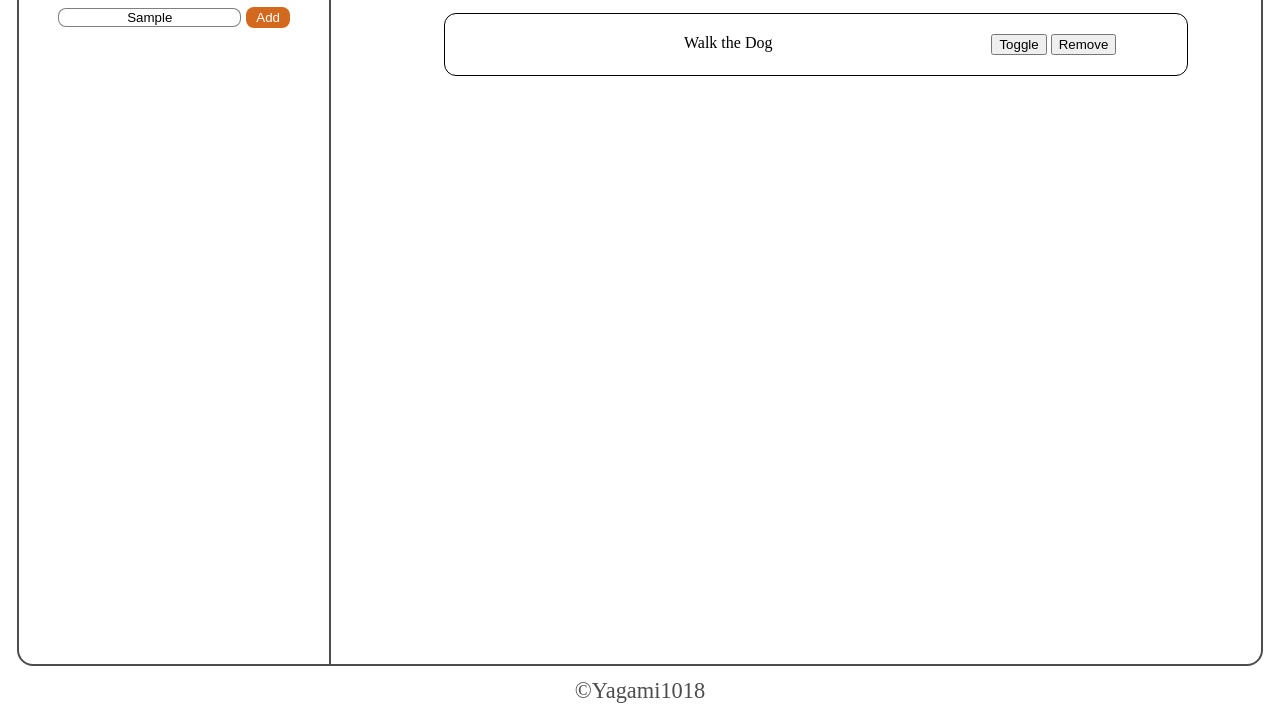
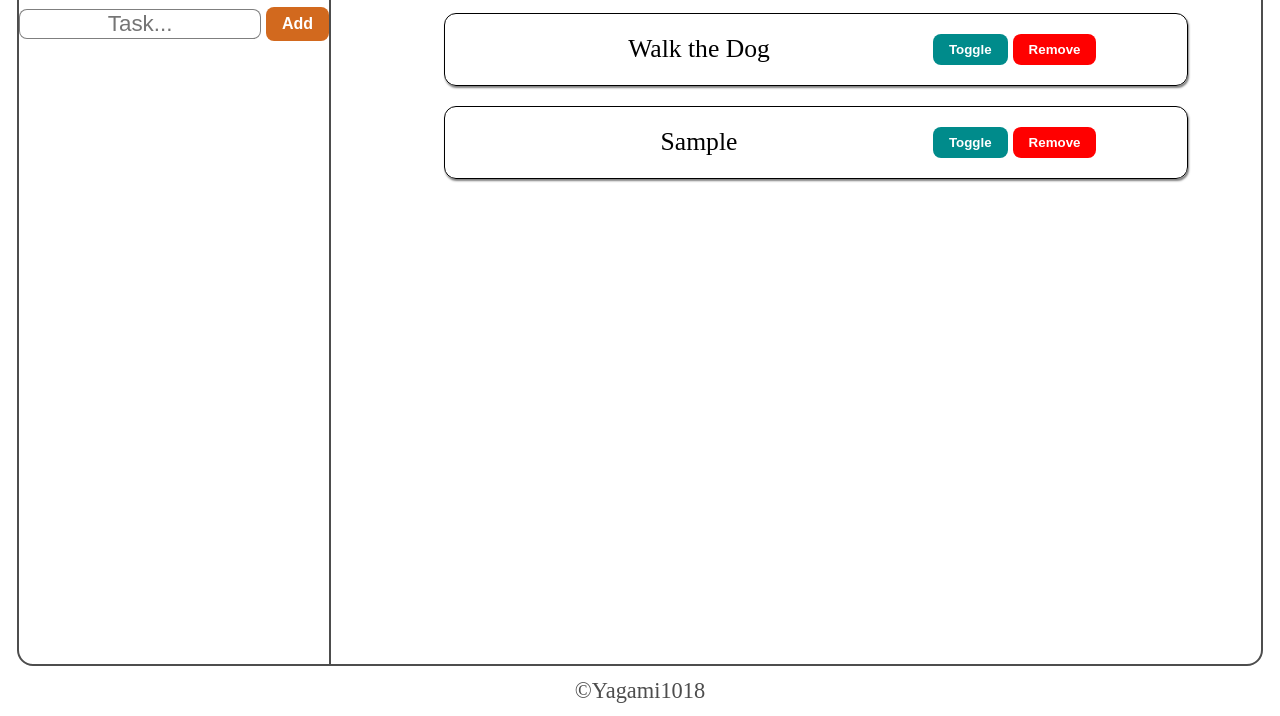
Before and after one commit to Yagami1018/odin-todo_list, a website built with webpack: page src/template.html in a window 1280 px wide. Both pictures are taken after typing "Sample" into the empty fields and a click on the button "Add". Shown: the part 84-800 px from the top of the page. Built offline with nearby package versions, Linux system fonts and the light colour scheme.

Commit message:
Implement functions to add tasks

```diff
--- a/src/index.js
+++ b/src/index.js
@@ -3,12 +3,39 @@ import {} from "./style.css";
 //DOM references
 const taskBtn = document.querySelector(".form-btn");
 const task = document.querySelector(".form-input");
+const taskList = document.querySelector(".tasks-list");
 
 //Functions
+function addTask(name) {
+    const listItem = document.createElement("li");
+    const taskName = document.createElement("p");
+    const buttons = document.createElement("div");
+    const toggleBtn = document.createElement("button");
+    const removeBtn = document.createElement("button");
+
+    //Styles
+    buttons.classList.add('task-btns')
+    listItem.classList.add("task-item");
+    taskName.classList.add("task-name");
+    toggleBtn.classList.add("toggle-btn");
+    removeBtn.classList.add("rm-btn");
+
+    //Text Contents
+    toggleBtn.textContent = "Toggle";
+    removeBtn.textContent = "Remove";
+    taskName.textContent = name;
+
+    buttons.append(toggleBtn, removeBtn);
+    listItem.append(taskName, buttons);
+    taskList.appendChild(listItem);
+}
+
+//Handlers
 const handleAddBtn = (event) => {
     event.preventDefault();
-    let text = task.value;
-    console.log(`Hello stupid ${text}`);
+    if (task.value)
+        addTask(task.value);
+    task.value = ""
 };
 
 //Events
--- a/src/style.css
+++ b/src/style.css
@@ -37,7 +37,7 @@ aside {
     gap: 10px;
 }
 
-.task-title {
+aside h3 {
     width: 100%;
     text-align: center;
     border-bottom: 1px solid black;
@@ -55,6 +55,7 @@ aside {
 
 .form-input {
     width: 80%;
+    font-size: 1.4rem;
     text-align: center;
     border-radius: 8px;
     border: 1px solid hsla(0, 0%, 0%, 0.5);
@@ -67,10 +68,12 @@ aside {
 
 .form-btn {
     background-color: chocolate;
+    font-size: 1rem;
     border: none;
-    padding: 3px 10px;
+    padding: 8px 16px;
     border-radius: 8px;
     color: white;
+    font-weight: bolder;
 }
 
 .form-btn:hover {
@@ -96,25 +99,50 @@ section h3 {
 .tasks-list {
     display: flex;
     flex-direction: column;
+    gap: 20px;
     width: 80%;
 }
 
-.tasks-list li {
+.task-item {
     border: 1px solid black;
     padding: 20px;
     border-radius: 12px;
     display: flex;
     justify-content: space-between;
+    box-shadow: 1px 2px 2px hsla(0, 0%, 0%, 0.5);
 }
 
 .task-name {
     text-align: center;
     margin: 0;
-    flex: 3;
+    font-size: 1.6rem;
+    flex: 2;
 }
 
 .task-btns {
+    display: flex;
+    gap: 5px;
     flex: 1;
+}
+
+.rm-btn {
+    font-weight: bolder;
+    background-color: red;
+    color: white;
+    border: none;
+    border-radius: 8px;
+    padding: 8px 16px;
+    cursor: pointer;
+}
+
+.toggle-btn {
+    font-weight: bolder;
+    background-color: darkcyan;
+    color: white;
+    border: none;
+    border-radius: 8px;
+    padding: 8px 16px;
+    cursor: pointer;
 }
 
 footer {
--- a/src/template.html
+++ b/src/template.html
@@ -13,22 +13,22 @@
     </header>
     <main>
         <aside>
-            <h3 class="task-title">Menu</h3>
+            <h3>Menu</h3>
             <form class="task-form" action="" method="post">
-                <input class="form-input" type="text" placeholder="Task..." autocomplete="off" autofocus name="task">
+                <input class="form-input" type="text" placeholder="Task..." autocomplete="off" required autofocus name="task">
                 <button class="form-btn" type="submit">Add</button>
             </form>
         </aside>
         <section>
             <h3>Tasks</h3>
             <ol class="tasks-list">
-                <li>
+                <li class="task-item">
                     <p class="task-name">
                         Walk the Dog
                     </p>
                     <div class="task-btns">
-                        <button>Toggle</button>
-                        <button>Remove</button>
+                        <button class="toggle-btn">Toggle</button>
+                        <button class="rm-btn">Remove</button>
                     </div>
                 </li>
             </ol>
```
